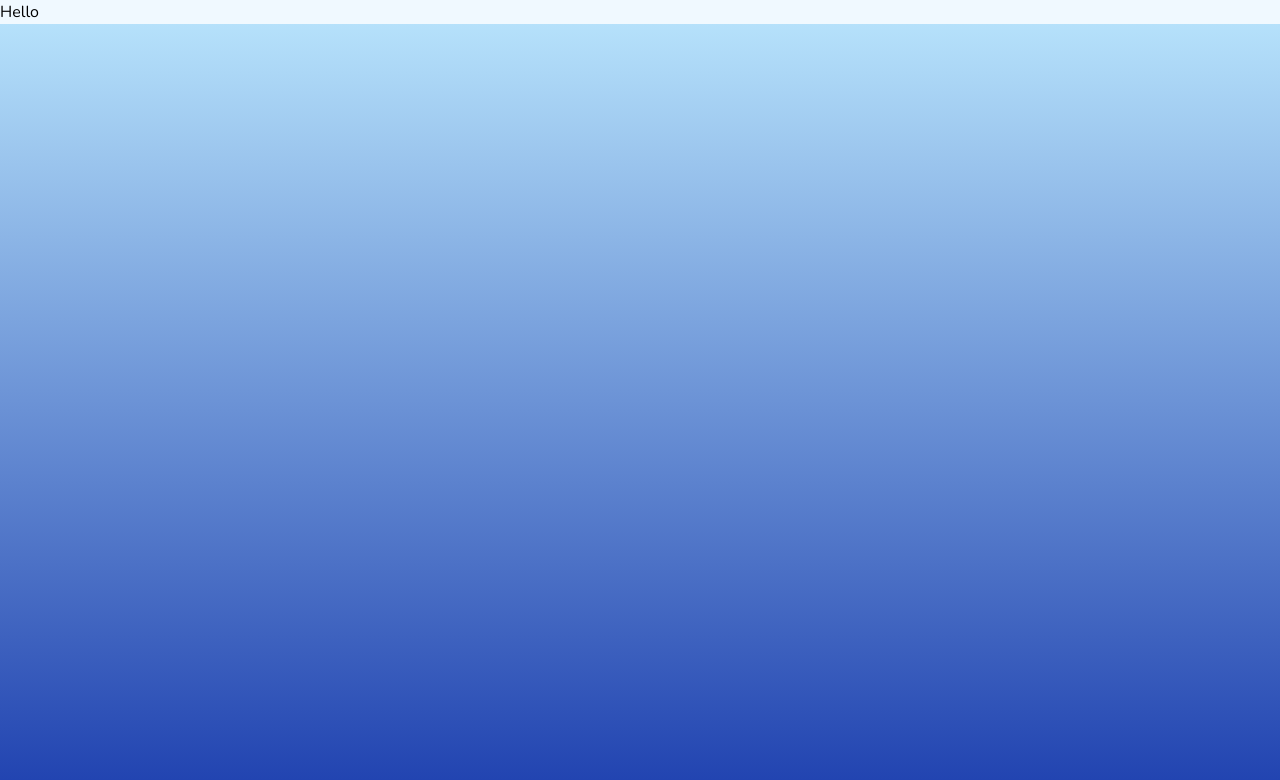
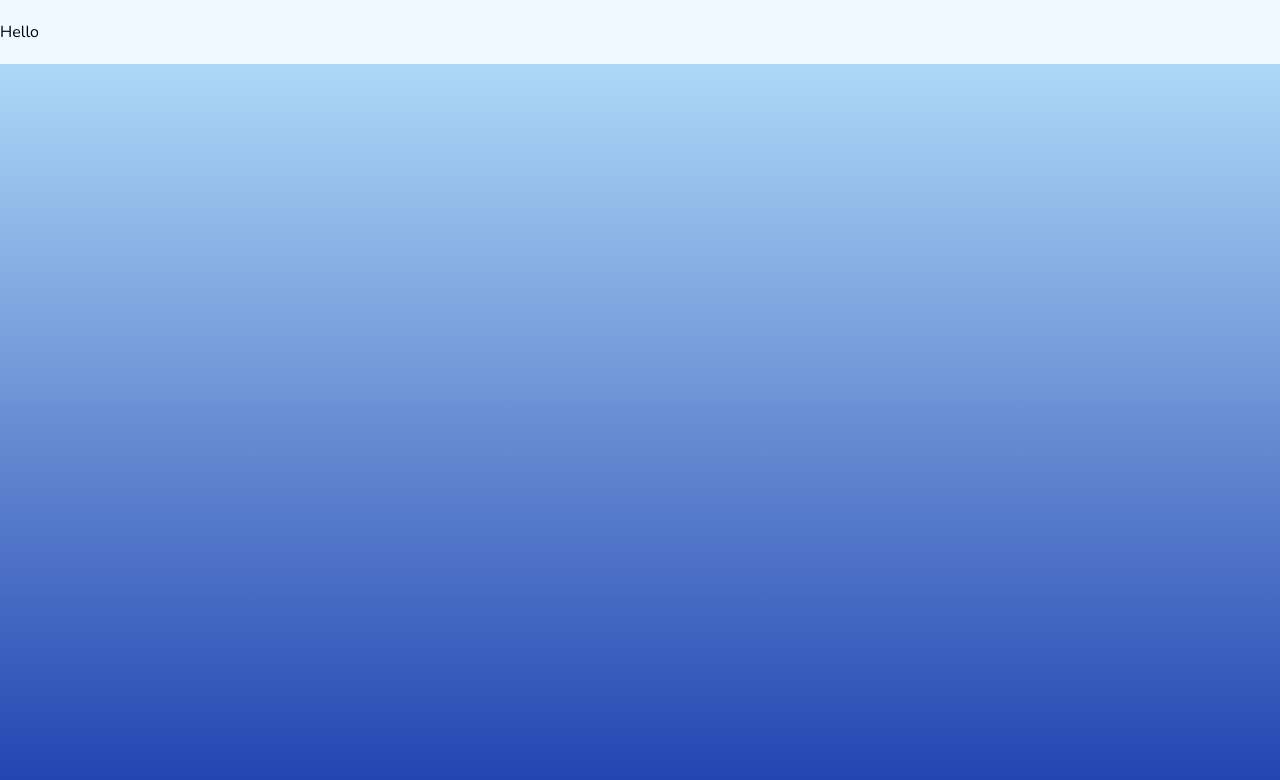
Before and after one commit to fazaram/portofolio_faza, a website: page index.html in a window 1280 px wide. Drawn offline with nearby package versions, Linux system fonts and the light colour scheme.

Commit message:
update index

```diff
--- a/index.html
+++ b/index.html
@@ -14,7 +14,7 @@
     <div class="h-1/2 lg:h-screen bg-gradient-to-t from-blue-800 to-sky-200">
       <!-- navbar -->
       <nav class="w-full fixed top-0 bg-sky-50">
-        <div class="container mx-auto">Hello</div>
+        <div class="container mx-auto py-5 flex justify-between">Hello</div>
       </nav>
       <!-- intro content -->
       <div></div>
```
Also changed, not shown: css/style.css.
